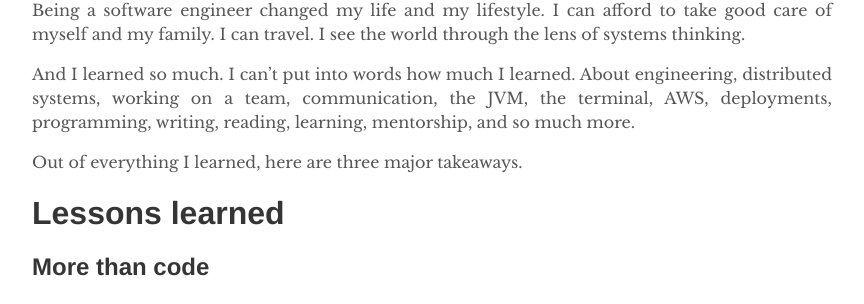
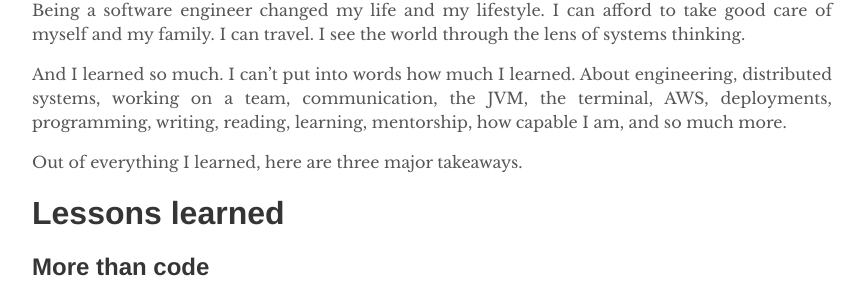
Before and after one commit to ivan-moto/ivan-moto.github.io, a Jekyll site: the page built from _posts/2020-02-09-reflections-after-one-year-as-a-software-engineer.md, in a window 1280 px wide and 900 px high, scrolled down 1536 px. Shown: the part 196-500 px from the top of the window, without its empty margins (208-1072 px from the left). Built offline with Jekyll 4.4.1, drawn with Linux system fonts in a browser that asks for light colours.

Commit message:
Update reflections after one year post

```diff
--- a/_posts/2020-02-09-reflections-after-one-year-as-a-software-engineer.md
+++ b/_posts/2020-02-09-reflections-after-one-year-as-a-software-engineer.md
@@ -50,7 +50,8 @@ Being a software engineer changed my life and my lifestyle. I can afford to take
 travel. I see the world through the lens of systems thinking.
 
 And I learned so much. I can't put into words how much I learned. About engineering, distributed systems, working on
-a team, communication, the JVM, the terminal, AWS, deployments, programming, writing, reading, learning, mentorship, and so much more.
+a team, communication, the JVM, the terminal, AWS, deployments, programming, writing, reading, learning, mentorship, how
+capable I am, and so much more.
 
 Out of everything I learned, here are three major takeaways.
 
```
